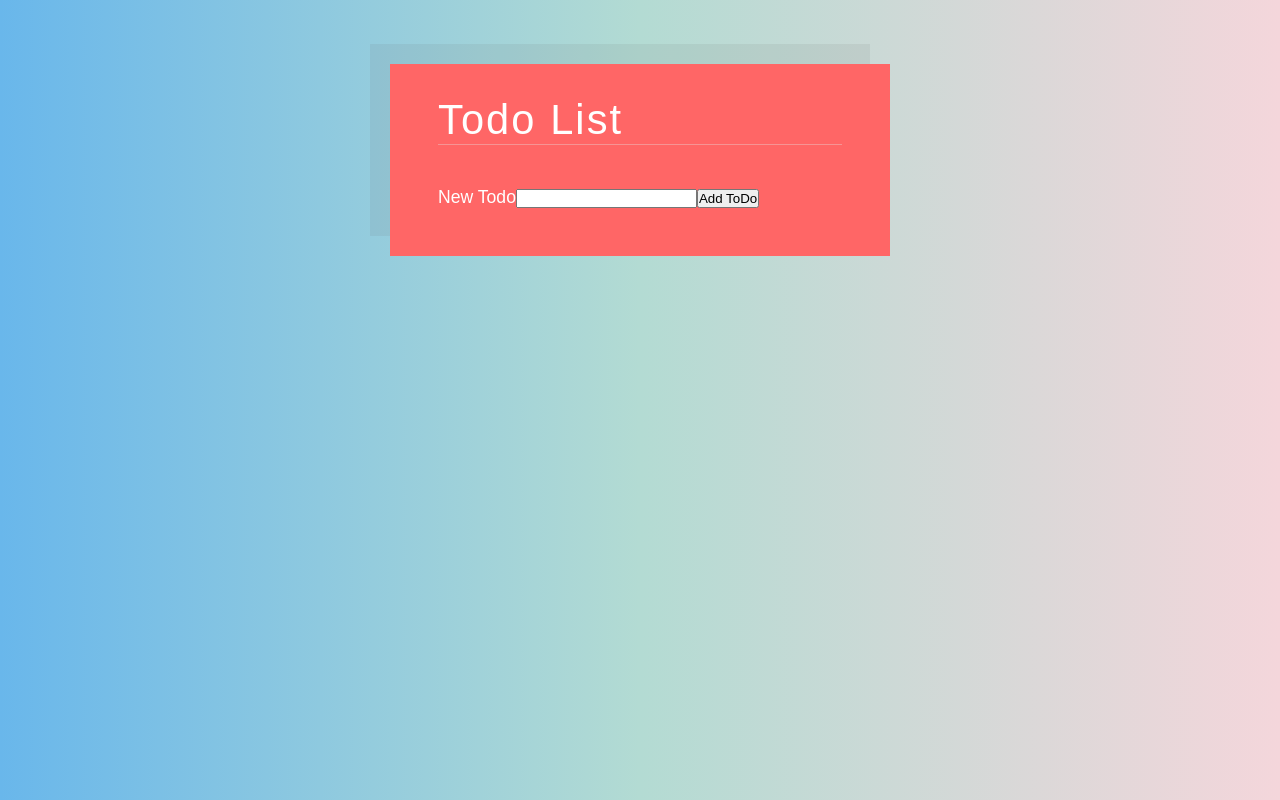
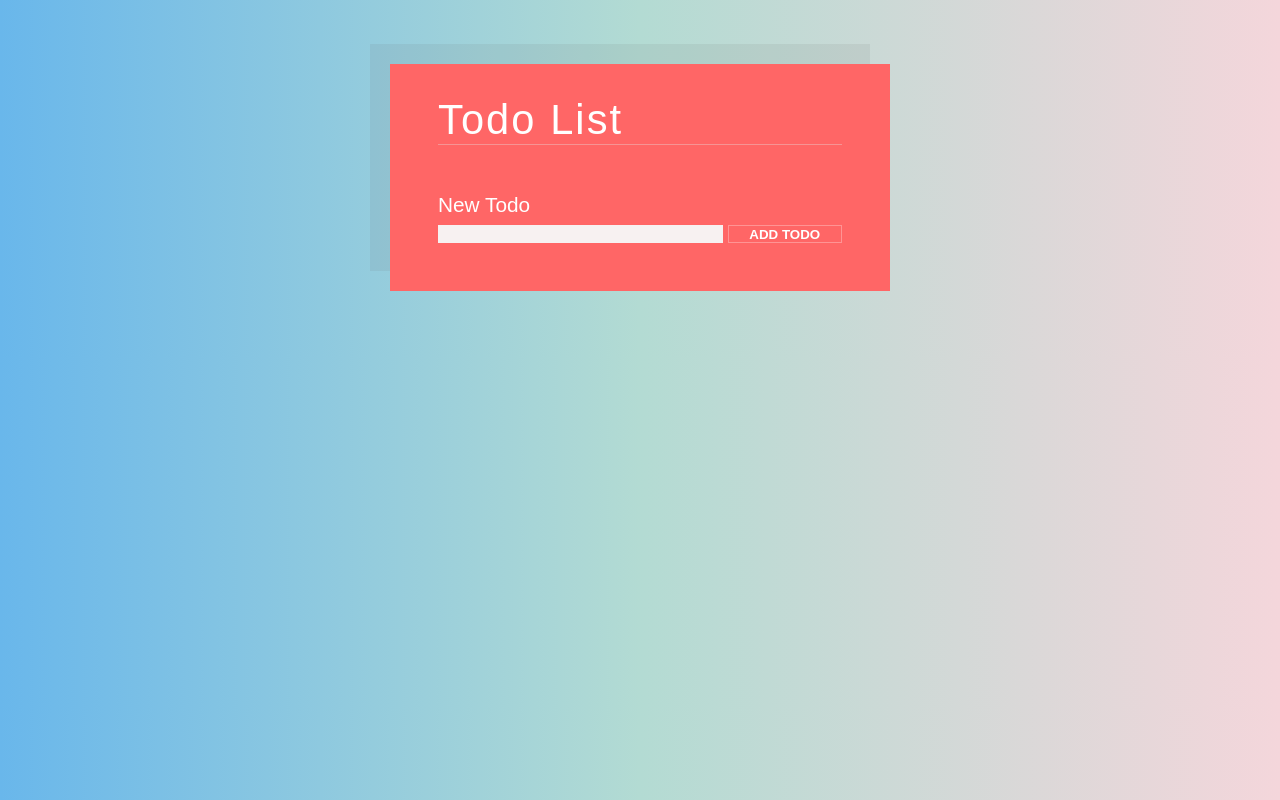
Before and after one commit to davisstacked/react-state-exercises, a React (Create React App) app: page / in a window 1280 px wide. Built offline with nearby package versions, Linux system fonts and the light colour scheme.

Commit message:
styling complete

```diff
--- /dev/null
+++ b/src/Todo App/NewTodoForm.css
@@ -0,0 +1,30 @@
+.NewTodoForm {
+  margin-top: 3rem;
+  display: flex;
+  flex-wrap: wrap;
+}
+
+.NewTodoForm label {
+  min-width: 100%;
+  margin-bottom: 0.5rem;
+  font-size: 1.3rem;
+}
+
+.NewTodoForm input {
+  flex-grow: 1;
+  border: none;
+  background: #f7f1f1;
+  padding: 0 1.5em;
+  font-size: initial;
+}
+
+.NewTodoForm button {
+  padding: 0 1.3rem;
+  border: none;
+  background: #ff6666;
+  color: white;
+  text-transform: uppercase;
+  font-weight: bold;
+  border: 1px solid rgba(255, 255, 255, 0.3);
+  margin-left: 5px;
+}
--- a/src/Todo App/NewTodoForm.js
+++ b/src/Todo App/NewTodoForm.js
@@ -1,6 +1,8 @@
 // this component should render a form with one text input for the task to be created. When this form is submitted, a new Todo component should be created.
 
 import React, { useState } from 'react';
+
+import "./NewTodoForm.css"
 
 export const NewTodoForm = (props) => {
 
@@ -17,7 +19,7 @@
   }
 
   return (
-    <form onSubmit={handleSubmit}>
+    <form className="NewTodoForm" onSubmit={handleSubmit}>
       <label htmlFor="todo">New Todo</label>
       <input
         onChange={handleChange}
--- a/src/Todo App/Todo.css
+++ b/src/Todo App/Todo.css
@@ -58,3 +58,50 @@
   cursor: pointer;
   color: #fff
 }
+
+/* EDIT FORM */
+
+.Todo-edit-form {
+  display: flex;
+  flex-wrap: wrap;
+}
+
+.Todo-edit-form label {
+  min-width: 100%;
+  margin-bottom: 0.5rem;
+  font-size: 1.3rem;
+}
+
+.Todo-edit-form input {
+  flex-grow: 1;
+  border: none;
+  background: #f7f1f1;
+  padding: 0 1.5rem;
+  font-size: initial;
+}
+
+.Todo-edit-form button {
+  padding: 0 1.3rem;
+  border: none;
+  background: #ff6666;
+  color: white;
+  text-transform: uppercase;
+  font-weight: bold;
+  border: 1px solid rgba(255, 255, 255, 0.3);
+  margin-left: 5px;
+  cursor: pointer;
+  transition: background 0.2s ease-out;
+  -webkit-transition: background 0.2s ease-out;
+  -moz-transition: background 0.2s ease-out;
+  -ms-transition: background 0.2s ease-out;
+  -o-transition: background 0.2s ease-out;
+}
+
+.Todo-edit-form button:hover {
+  background: #ff5e5e;
+}
+
+.Todo-edit-form input,
+.Todo-edit-form button {
+  font-family: "Quicksand", sans serif;
+}
--- a/src/Todo App/Todo.js
+++ b/src/Todo App/Todo.js
@@ -33,7 +33,7 @@
     if(edit) {
       return (
         <div className="Todo">
-          <form onSubmit={handleUpdate}>
+          <form className="Todo-edit-form" onSubmit={handleUpdate}>
             <input
               type="text"
               value={task}
```
